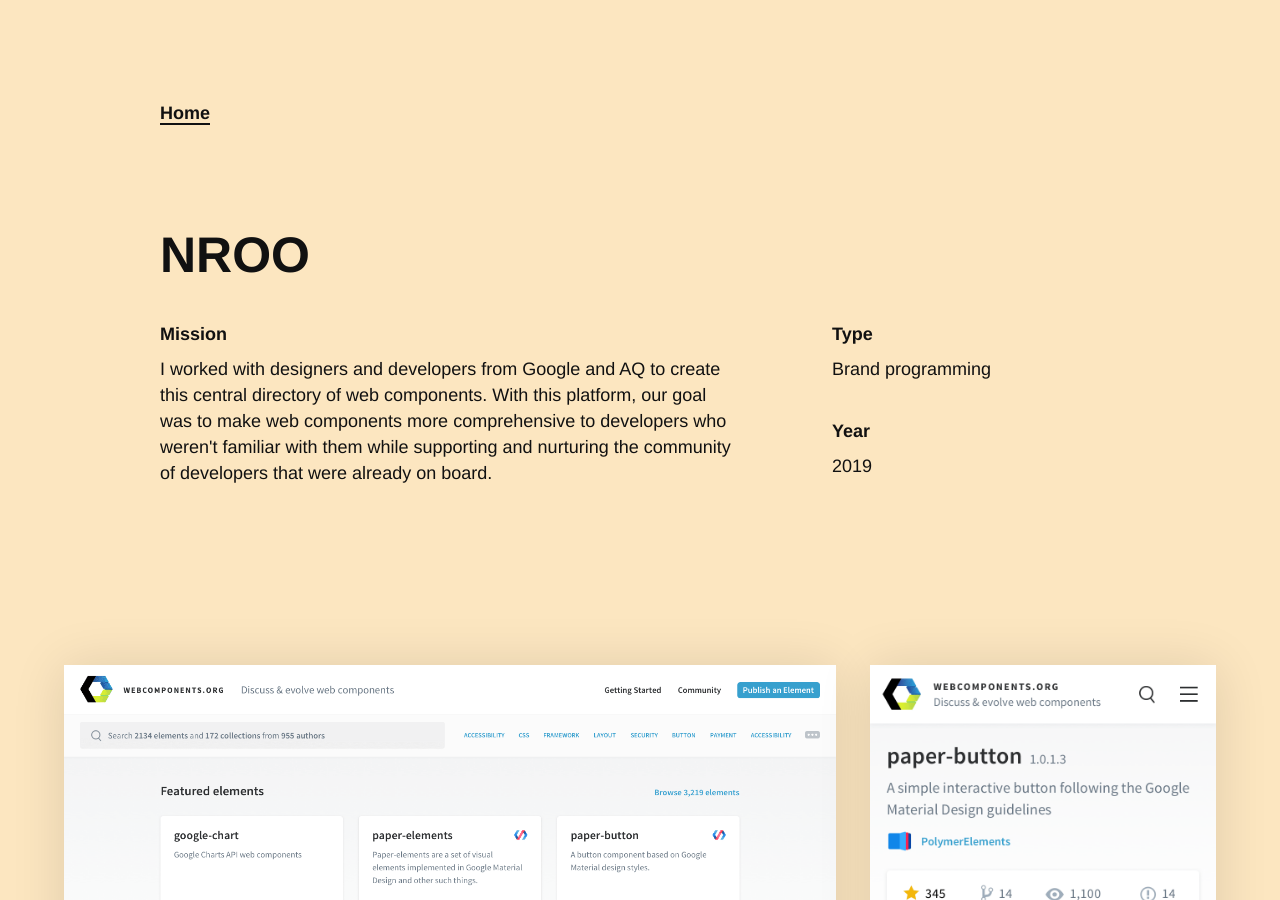
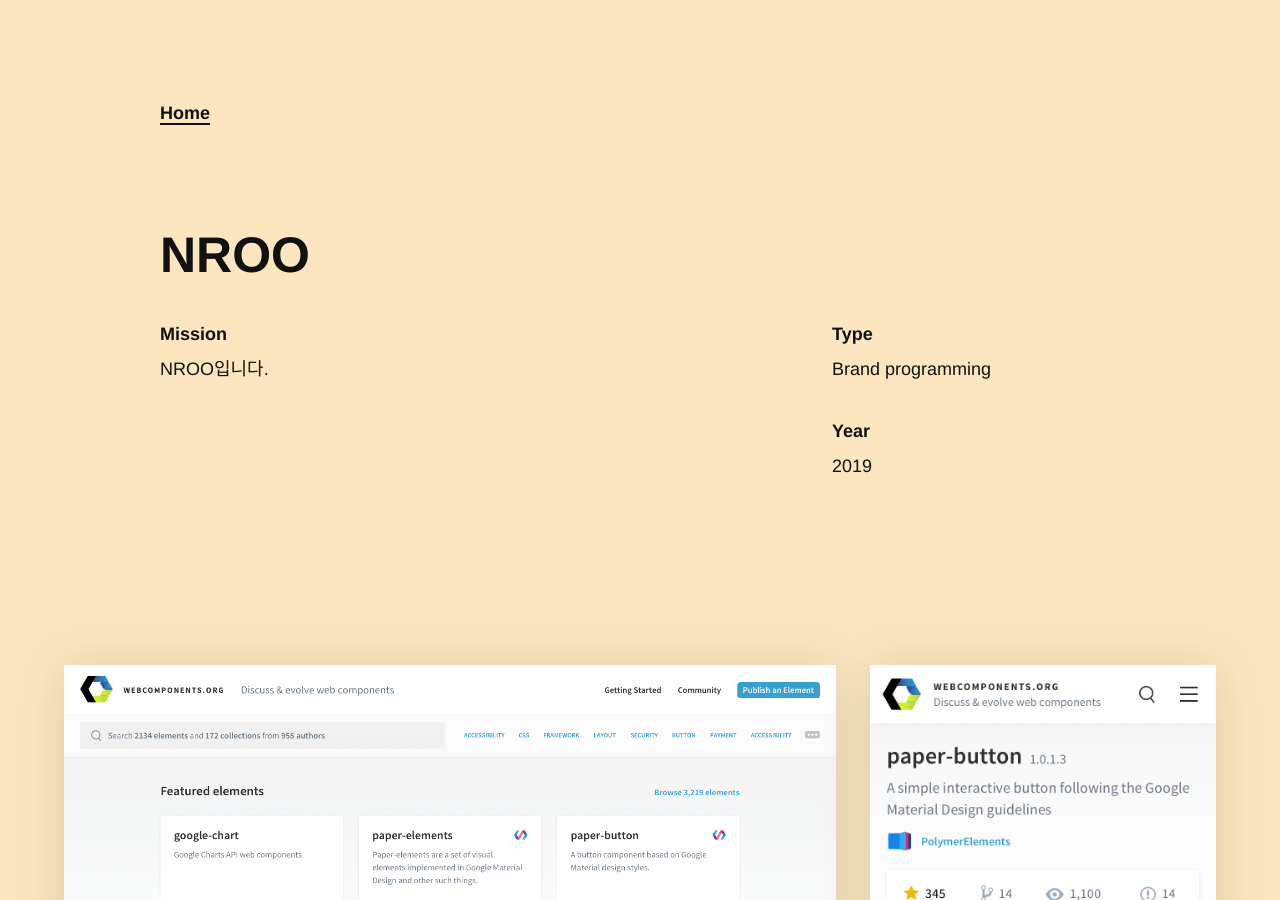
Before and after one commit to se-daan/daan.github.io, a Jekyll site: the page built from _work/nroo.md, in a window 1280 px wide and 900 px high. Built offline with Jekyll 4.4.1, drawn with Linux system fonts in a browser that asks for light colours.

Commit message:
Update nroo.md

```diff
--- a/_work/nroo.md
+++ b/_work/nroo.md
@@ -1,14 +1,14 @@
 ---
+date:             2019-03-03 00:00:00
 title:            "NROO"
-date:             2019-03-03 00:00:00
+class:            nroo
+description:      "Logo | Visual identity | Business strategy<br>Product design | Package design | Print design"
+color:            "#FCE6C0"
+cover:            "/img/work/webcomponents/webcomponents-cover.svg"
+type:             "Brand programming"
 year:             2019
-class:            nroo
-cover:            "/img/work/webcomponents/webcomponents-cover.svg"
-color:            "#FCE6C0"
-hyperlink:        https://www.webcomponents.org/
-type:             "Brand programming"
-description:      "Logo | Visual identity | Business strategy<br>Product design | Package design | Print design"
-runin:            "I worked with designers and developers from Google and AQ to create this central directory of web components. With this platform, our goal was to make web components more comprehensive to developers who weren't familiar with them while supporting and nurturing the community of developers that were already on board."
+runin:            "NROO입니다."
+hyperlink:
 layout:           post
 ---
 
```
